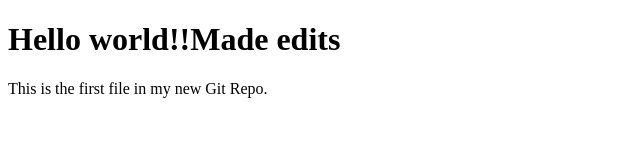
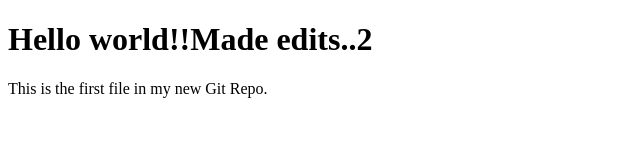
Before and after one commit to gbalaji2510/tools_training, a plain HTML site: page index.html in a window 1280 px wide. Shown: the full height of the page, 0-640 px from the left. Drawn offline with Linux system fonts and the light colour scheme.

Commit message:
edited..

```diff
--- a/index.html
+++ b/index.html
@@ -7,7 +7,7 @@
 
 
 
-<h1>Hello world!!Made edits</h1>
+<h1>Hello world!!Made edits..2</h1>
 <p>This is the first file in my new Git Repo.</p>
 
 
```
Also changed, not shown: helloworld.txt (added).
